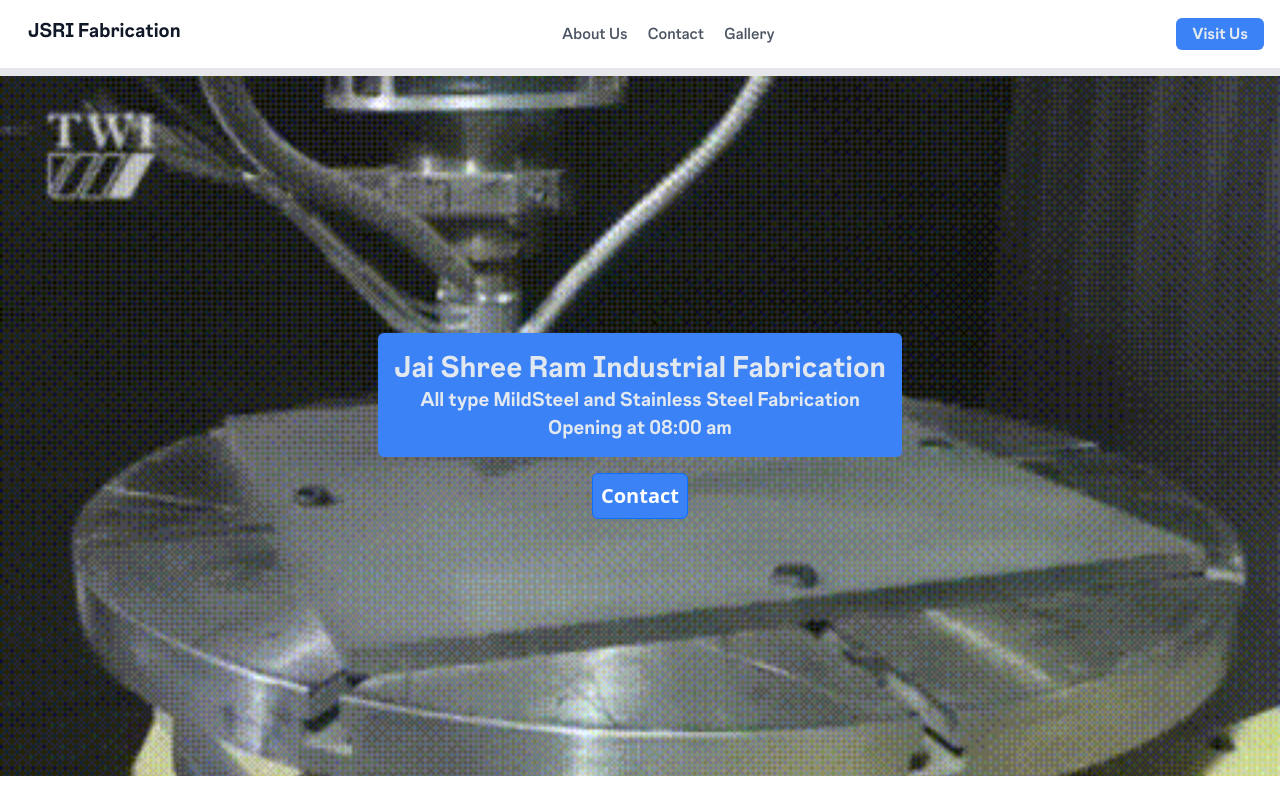
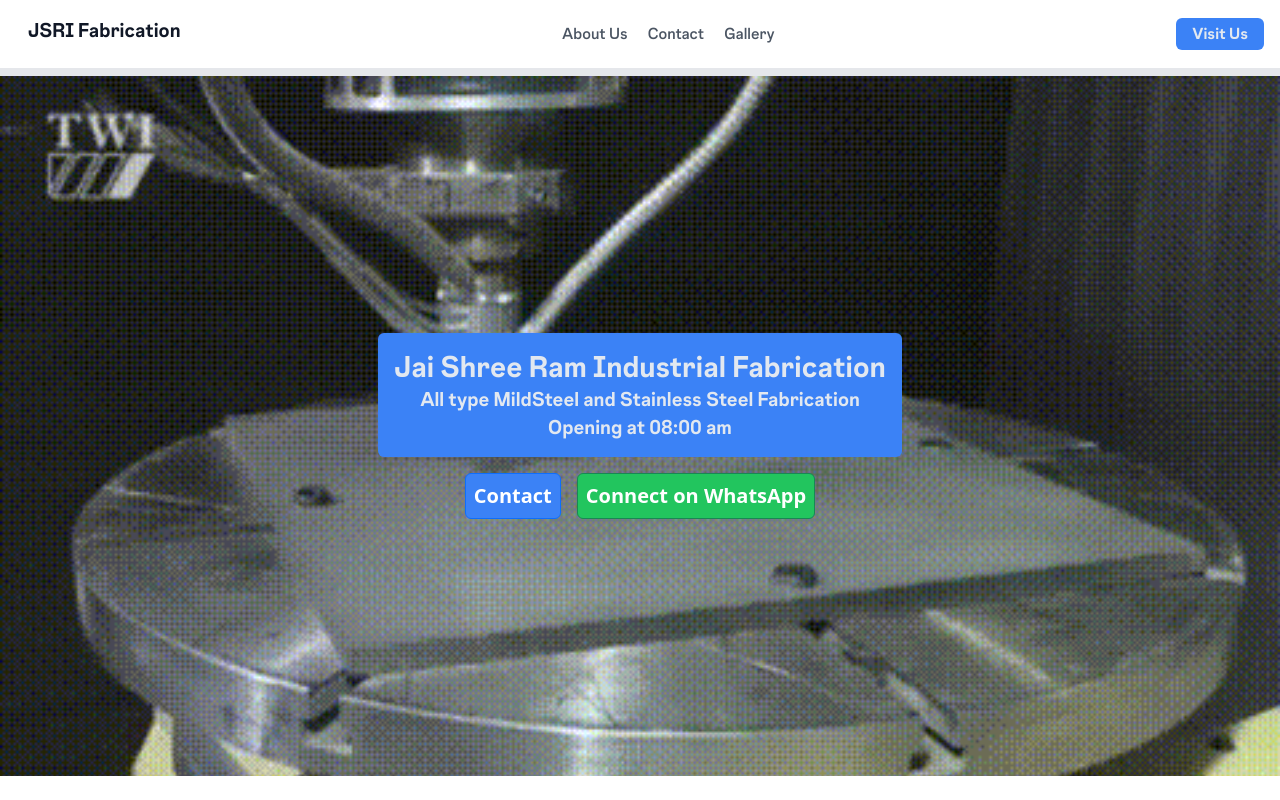
Before and after one commit to Vab31/jsrifabrication, a React (Create React App) app: page / in a window 1280 px wide. Shown: the top 800 px of the page. Built offline with nearby package versions, Linux system fonts and the light colour scheme.

Commit message:
Update herosec.js

```diff
--- a/src/component/herosec.js
+++ b/src/component/herosec.js
@@ -1,15 +1,19 @@
-import React from 'react'
-import './herocss.css'
+import React from 'react';
+import './herocss.css';
 import Button from 'react-bootstrap/Button';
 import OverlayTrigger from 'react-bootstrap/OverlayTrigger';
 import Popover from 'react-bootstrap/Popover';
 
 const popover = (
-  <Popover id="popover-basic" style={{width:'500px'}}>
+  <Popover id="popover-basic" style={{ width: '500px' }}>
     <Popover.Header as="h3">Contact</Popover.Header>
     <Popover.Body>
-      <p className='' style={{fontSize:'14px',fontWeight:'bold'}}><b>Email:</b> <br/> jsrindustrialfabrication@gmail.com</p>
-      <p style={{fontSize:'14px',fontWeight:'bold'}}><b>Phone:</b><br/>+91 95182-79999, 01274-295129</p>
+      <p className='' style={{ fontSize: '14px', fontWeight: 'bold' }}>
+        <b>Email:</b> <br /> jsrindustrialfabrication@gmail.com
+      </p>
+      <p style={{ fontSize: '14px', fontWeight: 'bold' }}>
+        <b>Phone:</b><br />+91 95182-79999, 01274-295129
+      </p>
     </Popover.Body>
   </Popover>
 );
@@ -17,22 +21,31 @@ const popover = (
 export default function Herosec() {
   return (
     <div className='app flex flex-col justify-center items-center h-screen' id='hero'>
-<div className='bg-blue-500 p-3  mb-3 rounded text-slate-200 font-bold text-3xl' style={{ fontFamily: 'Instagram Sans Bold' }} >Jai Shree Ram Industrial Fabrication
-<br/>
+      <div className='bg-blue-500 p-3 mb-3 rounded text-slate-200 font-bold text-3xl' style={{ fontFamily: 'Instagram Sans Bold' }}>
+        Jai Shree Ram Industrial Fabrication
+        <br />
         <p className='text-xl font-thin'>
           All type MildSteel and Stainless Steel Fabrication
-<br/>
+          <br />
           Opening at 08:00 am
         </p>
-
       </div>
 
-
-{/* <button className='bg-blue-200 mt-4 p-3 rounded hover:bg-blue-400 text-xl text-gray-900 font-bold'  style={{ fontFamily: 'Instagram Sans Regular' }}>Contact</button> */}
+      <div className='flex flex-col sm:flex-row space-y-2 sm:space-y-0 sm:space-x-4'>
         <OverlayTrigger trigger="click" placement="bottom" overlay={popover}>
           <Button variant="primary" className='font-bold bg-blue-500 p-2 text-xl'>Contact</Button>
         </OverlayTrigger>
 
+        <Button
+          variant="success"
+          className='font-bold bg-green-500 p-2 text-xl'
+          href="https://wa.me/message/UEIWLR6XQ4WKG1"
+          target="_blank"
+          rel="noopener noreferrer"
+        >
+          Connect on WhatsApp
+        </Button>
+      </div>
     </div>
   )
 }
```
Lines whose indentation alone changed are shown as unchanged.
